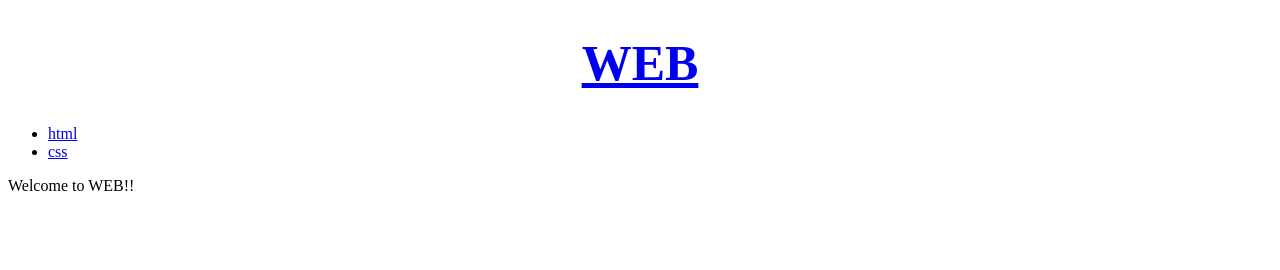
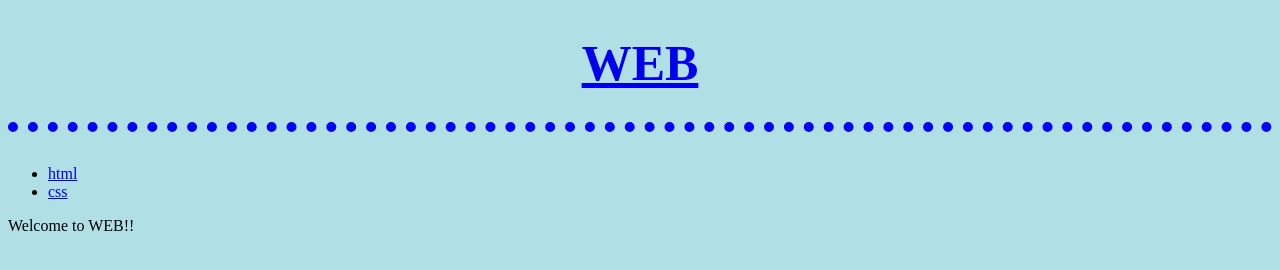
Before and after one commit to egoingsb/daegu-ai-hub-6, a plain HTML site: page WEB/index.html in a window 1280 px wide. Drawn offline with Linux system fonts and the light colour scheme.

Commit message:
배경색 변경

```diff
--- a/WEB/index.html
+++ b/WEB/index.html
@@ -1,4 +1,3 @@
-<!DOCTYPE html>
 <!DOCTYPE html>
 <html>
   <head>
@@ -8,6 +7,11 @@
       #heading {
         font-size: 50px;
         text-align: center;
+        border-bottom: 10px dotted blue;
+        padding-bottom: 30px;
+      }
+      body {
+        background-color: #b0e0e6;
       }
     </style>
   </head>
```
